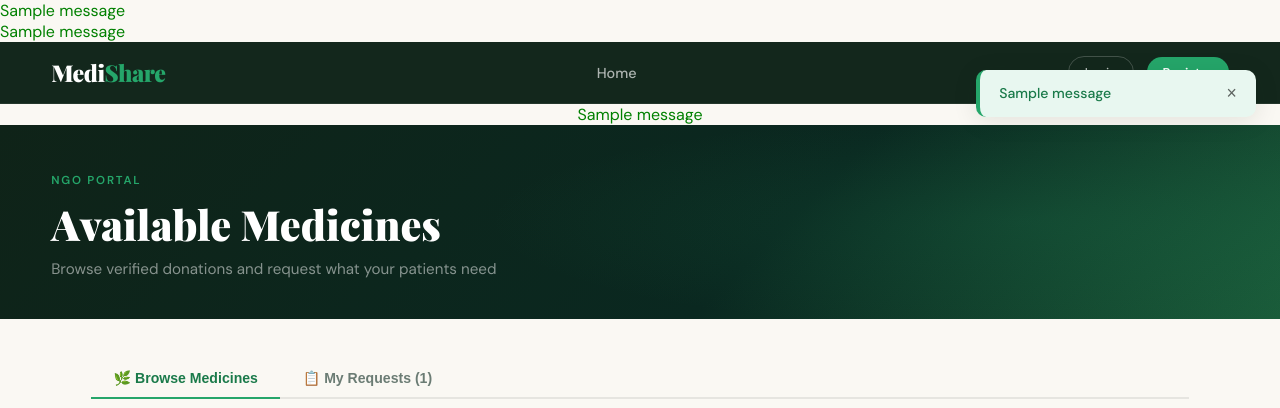
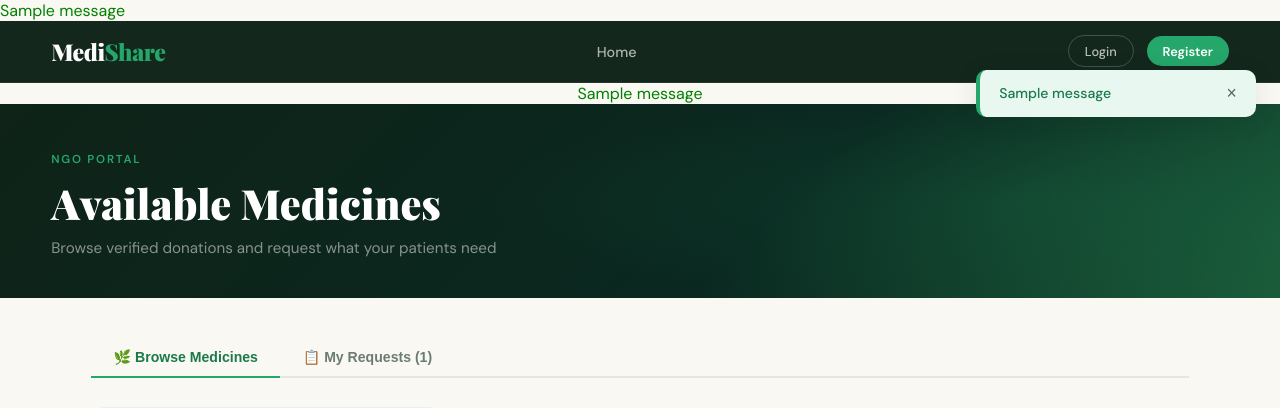
Before and after one commit to Nisha-2202/mid-share, a Flask app: template templates/ngo_dashboard.html in a window 1280 px wide. Shown: the top 408 px of the page. Run offline with Flask 3, Linux system fonts and the light colour scheme; the template is opened without the code that fills it: most values are stand-ins (such as "Sample title", 1, 10 or a date in 2020); one stand-in notice (Sample message) is shown.

Commit message:
Update ngo_dashboard.html

```diff
--- a/templates/ngo_dashboard.html
+++ b/templates/ngo_dashboard.html
@@ -1,12 +1,3 @@
-{% with messages = get_flashed_messages(with_categories=true) %}
-  {% for category, message in messages %}
-    <p style="color:green;">{{ message }}</p>
-  {% endfor %}
-{% endwith %}
-
-
-
-
 {% extends 'base.html' %}
 {% block title %}NGO Dashboard — MediShare{% endblock %}
 
@@ -47,7 +38,7 @@
 
         <!-- IMAGE -->
         {% if m.photo %}
-          <img src="{{ url_for('static', filename='uploads/' + m.photo) }}" width="100%" height="150">
+         <img src="{{ url_for('static', filename='uploads/' ~ m.photo) }}" width="100%" height="150">
         {% else %}
           <div class="med-photo-placeholder">💊</div>
         {% endif %}
```
